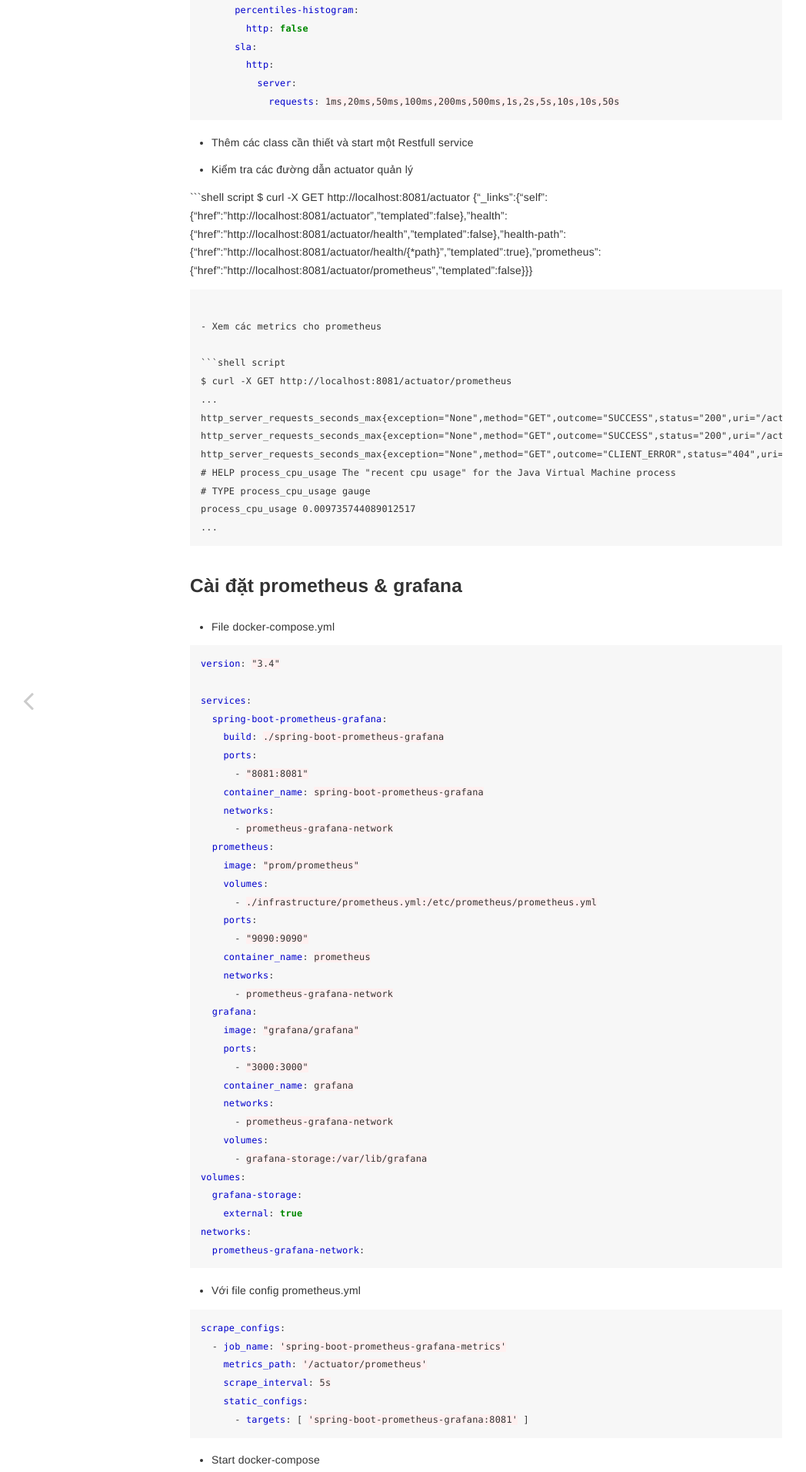
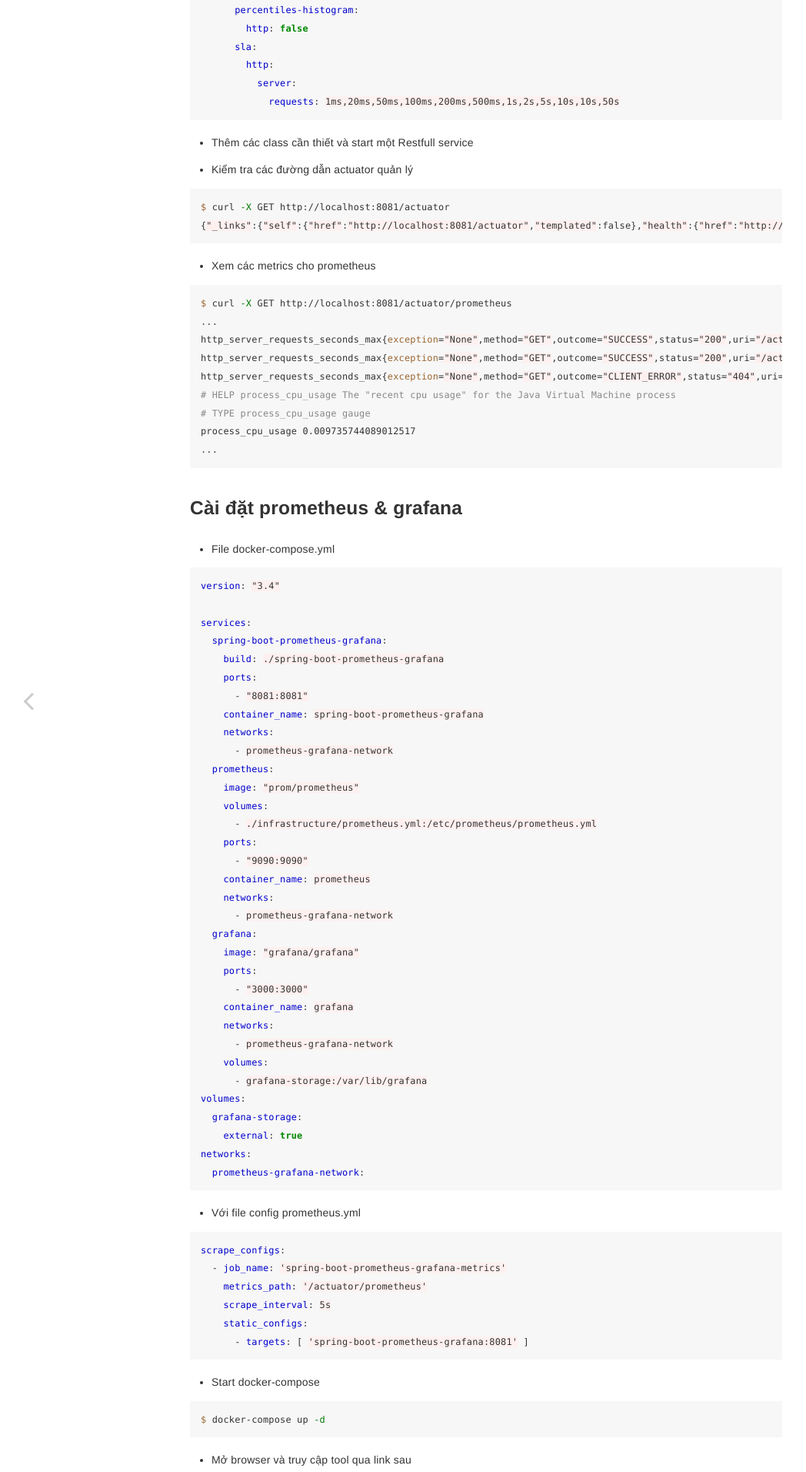
Before and after one commit to huypva/code-by-example-site, a Jekyll site: the page built from _posts/2021-09-17-spring-boot-prometheus-grafana.md, in a window 1280 px wide. Shown: the part 1545-3457 px from the top of the page at 77% size, without its empty margins (8-1056 px from the left). Built offline with Jekyll 4.4.1, drawn with Linux system fonts in a browser that asks for light colours; some of the changed text lies outside the part shown.

Commit message:
Format block code

````diff
--- a/_posts/2021-09-17-spring-boot-prometheus-grafana.md
+++ b/_posts/2021-09-17-spring-boot-prometheus-grafana.md
@@ -74,14 +74,14 @@ management:
 
 - Kiểm tra các đường dẫn actuator quản lý
 
-```shell script
+```shell
 $ curl -X GET http://localhost:8081/actuator
 {"_links":{"self":{"href":"http://localhost:8081/actuator","templated":false},"health":{"href":"http://localhost:8081/actuator/health","templated":false},"health-path":{"href":"http://localhost:8081/actuator/health/{*path}","templated":true},"prometheus":{"href":"http://localhost:8081/actuator/prometheus","templated":false}}}
 ```
 
 - Xem các metrics cho prometheus
 
-```shell script
+```shell
 $ curl -X GET http://localhost:8081/actuator/prometheus
 ...
 http_server_requests_seconds_max{exception="None",method="GET",outcome="SUCCESS",status="200",uri="/actuator/prometheus",} 0.2230911
@@ -146,7 +146,7 @@ scrape_configs:
 
 - Start docker-compose
 
-```shell script
+```shell
 $ docker-compose up -d
 ```
 
````
